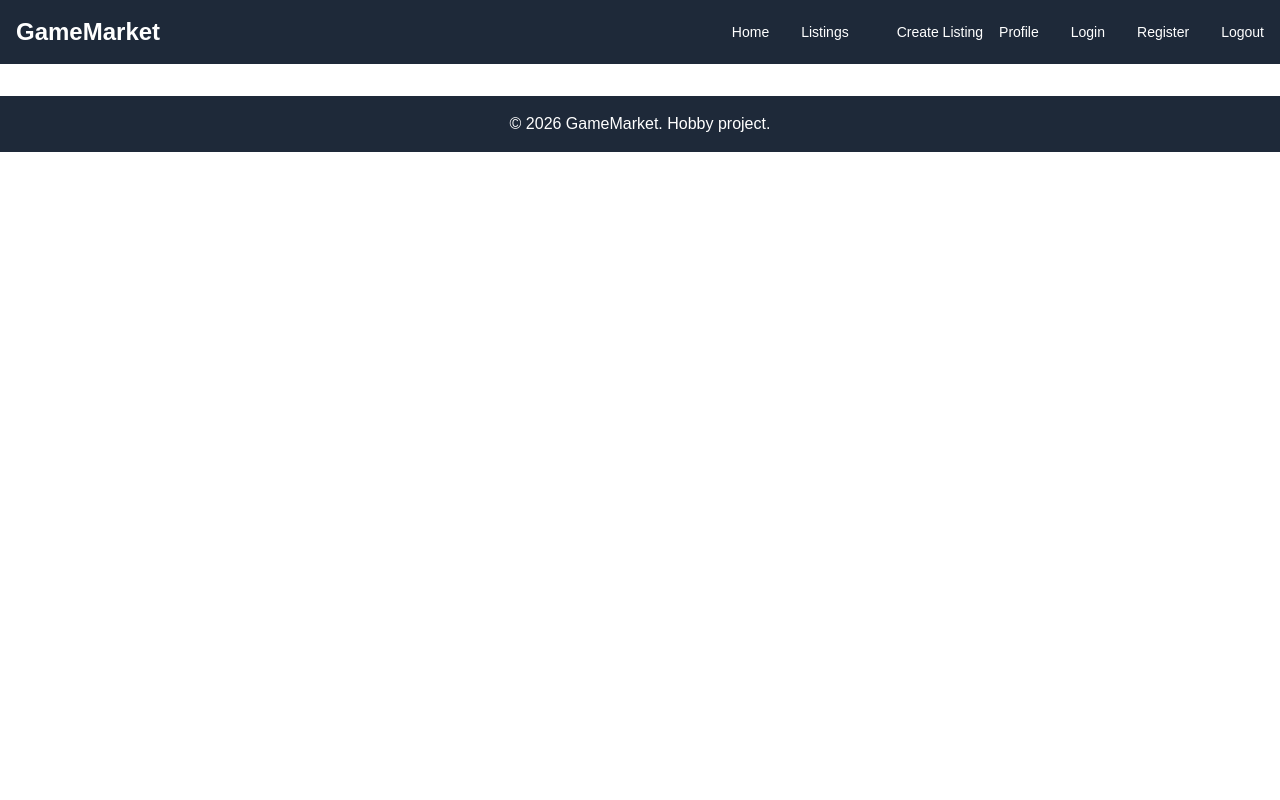
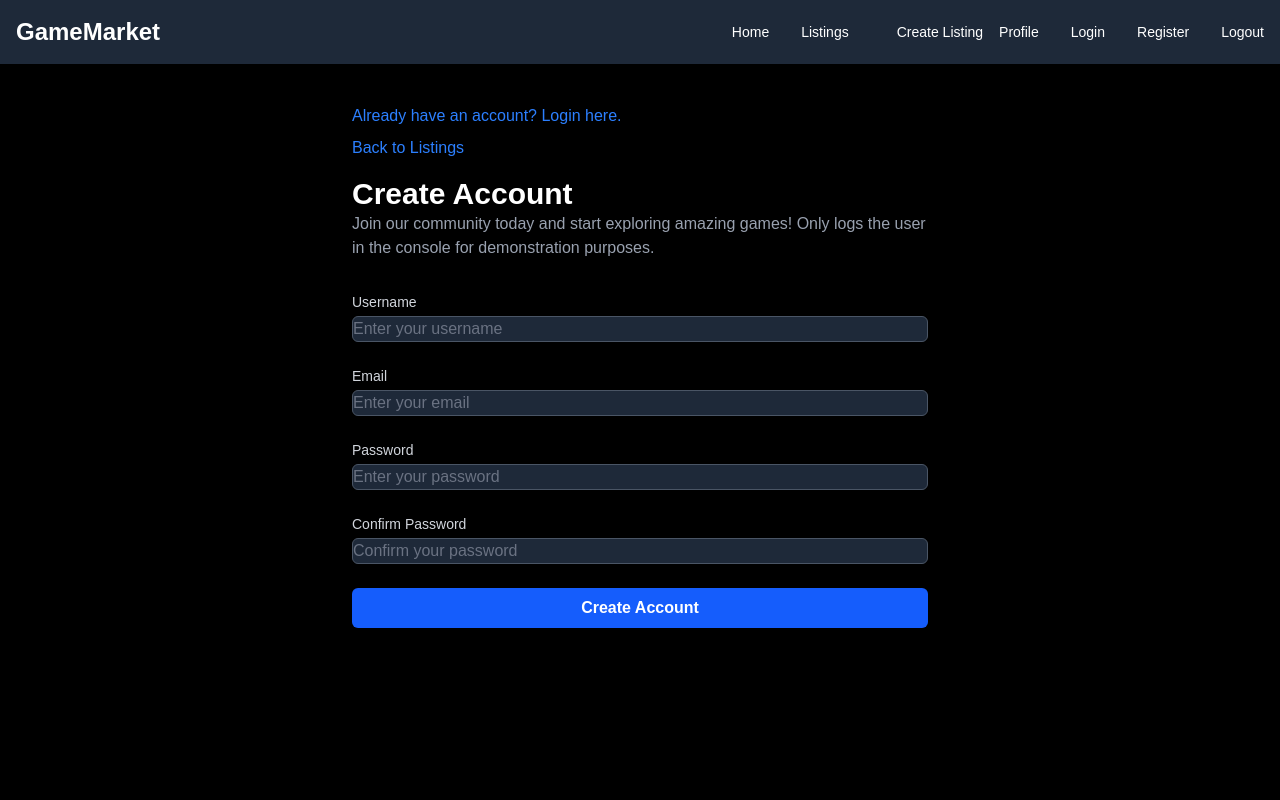
Before and after one commit to Caspar-Brantberger/GameMarket, a Next.js app in the folder frontend/: page /register in a window 1280 px wide. Shown: the top 800 px of the page. Built offline with nearby package versions, Linux system fonts and the light colour scheme.

Commit message:
Fixed UX design for register

```diff
--- a/frontend/src/app/register/page.tsx
+++ b/frontend/src/app/register/page.tsx
@@ -37,7 +37,100 @@ export default function RegisterPage() {
         setConfirmPassword("");
 
     }
-    //return()
+    return(
+        <main className="min-h-screen bg-black px-6 py-10 text-white">
+            <section className="mx-auto max-w-xl space-y-8">
+                <div>
+
+                    <div className="flex flex-col item-start gap-2">
+                    <Link href="/login" className="text-blue-500 hover:underline">
+                        Already have an account? Login here.
+                    </Link>
+
+                    <Link href="/listings" className="text-blue-500 hover:underline">
+                        Back to Listings
+                    </Link>
+                    </div>
+
+                    <h1 className="mt-4 text-3xl font-bold">Create Account</h1>
+
+                    <p className="text-gray-400">
+                        Join our community today and start exploring amazing games! Only logs the user in the console for demonstration purposes.
+                    </p>
+                </div>
+
+                <form
+                    onSubmit={handleSubmit}
+                    className="space-y-6"
+                >
+                    <div>
+                        <label htmlFor="username" className="block text-sm font-medium text-gray-300">
+                            Username
+                        </label>
+                        <input
+                            type="text"
+                            id="username"
+                            value={username}
+                            onChange={(e) => setUsername(e.target.value)}
+                            className="mt-1 block w-full bg-gray-800 text-gray-300 placeholder:text-gray-500 border border-gray-600 rounded-md shadow-sm focus:outline-none focus:ring-blue-500 focus:border-blue-500"
+                            placeholder="Enter your username"
+                        />
+                    </div>
+
+                    <div>
+                        <label htmlFor="email" className="block text-sm font-medium text-gray-300">
+                            Email
+                        </label>
+                        <input
+                            type="email"
+                            id="email"
+                            value={email}
+                            onChange={(e) => setEmail(e.target.value)}
+                            className="mt-1 block w-full bg-gray-800 text-gray-300 placeholder:text-gray-500 border border-gray-600 rounded-md shadow-sm focus:outline-none focus:ring-blue-500 focus:border-blue-500"
+                            placeholder="Enter your email"
+                        />
+                    </div>
+
+                    <div>
+                        <label htmlFor="password" className="block text-sm font-medium text-gray-300">
+                            Password
+                        </label>
+                        <input
+                            type="password"
+                            id="password"
+                            value={password}
+                            onChange={(e) => setPassword(e.target.value)}
+                            className="mt-1 block w-full bg-gray-800 text-gray-300 placeholder:text-gray-500 border border-gray-600 rounded-md shadow-sm focus:outline-none focus:ring-blue-500 focus:border-blue-500"
+                            placeholder="Enter your password"
+                        />
+                    </div>
+
+                    <div>
+                        <label htmlFor="confirmPassword" className="block text-sm font-medium text-gray-300">
+                            Confirm Password
+                        </label>
+                        <input
+                            type="password"
+                            id="confirmPassword"
+                            value={confirmPassword}
+                            onChange={(e) => setConfirmPassword(e.target.value)}
+                            className="mt-1 block w-full bg-gray-800 text-gray-300 placeholder:text-gray-500 border border-gray-600 rounded-md shadow-sm focus:outline-none focus:ring-blue-500 focus:border-blue-500"
+                            placeholder="Confirm your password"
+                        />
+                    </div>
+
+                    <div>
+                        <button
+                            type="submit"
+                            className="w-full bg-blue-600 hover:bg-blue-700 text-white font-bold py-2 px-4 rounded-md focus:outline-none focus:ring-2 focus:ring-blue-500 focus:ring-offset-2"
+                        >
+                            Create Account
+                        </button>
+                    </div>
+                </form>
+            </section>
+        </main>
+    );
 
 
 }
```
